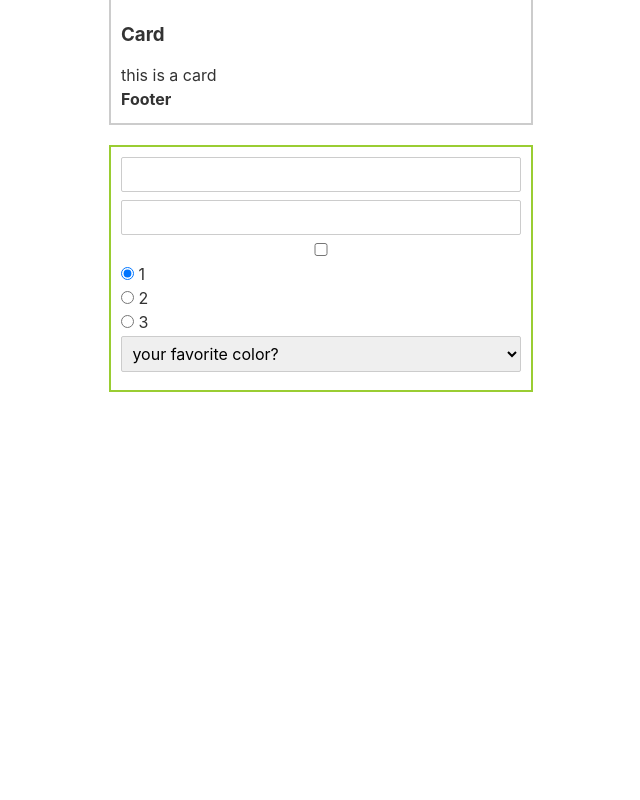
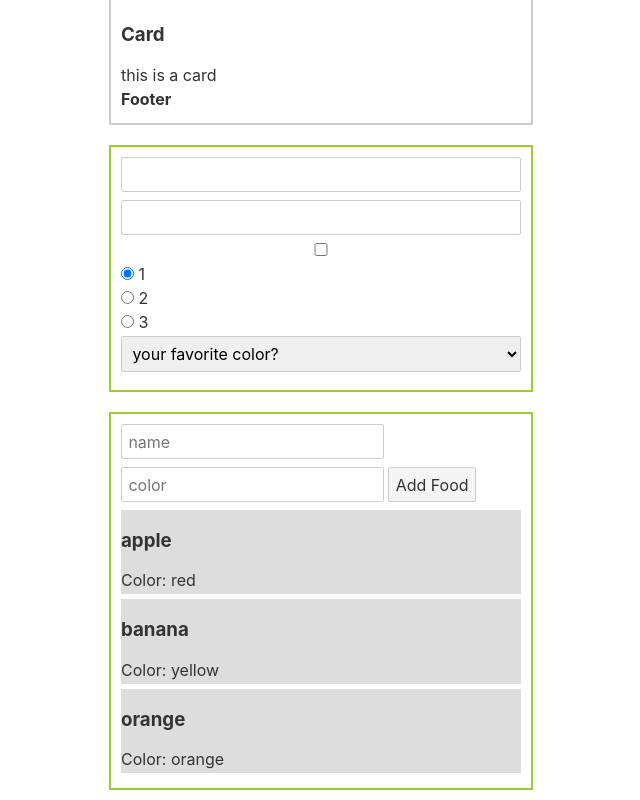
Before and after one commit to gloriading/svelte_tutorial, a Svelte app: page / in a window 1280 px wide. Shown: the part 694-1494 px from the top of the page, without its empty margins (319-959 px from the left). Before the commit the page ends 1096 px from the top, so only its background shows below. Built offline with nearby package versions, Linux system fonts and the light colour scheme.

Commit message:
Event dispatcher

```diff
--- a/src/App.svelte
+++ b/src/App.svelte
@@ -2,6 +2,7 @@
   import Announcement from './components/Announcement.svelte';
   import Button from './components/Button.svelte';
   import Card from './components/Card.svelte';
+  import Form from './components/Form.svelte';
 
   let firstName = '';
   let lastName = '';
@@ -36,6 +37,17 @@
     { id: 1, text: 'your favorite color?' },
     { id: 2, text: 'your favorite fruit?' },
   ];
+
+  // form
+  let foods = [
+    { name: 'apple', color: 'red', id: 1 },
+    { name: 'banana', color: 'yellow', id: 2 },
+    { name: 'orange', color: 'orange', id: 3 },
+  ];
+
+  const addFood = (e) => {
+    foods = [...foods, e.detail];
+  };
 </script>
 
 <Announcement />
@@ -102,6 +114,16 @@
       {/each}
     </select>
   </div>
+
+  <div class="foods">
+    <Form on:addFood={addFood} />
+    {#each foods as food (food.id)}
+      <div class="fooditem">
+        <h3>{food.name}</h3>
+        <p>Color: {food.color}</p>
+      </div>
+    {/each}
+  </div>
 </main>
 
 <style>
@@ -127,7 +149,8 @@
     border: 1px solid rgba(0, 0, 0, 0.2);
     width: 400px;
   }
-  .inputTypes {
+  .inputTypes,
+  .foods {
     width: 400px;
     padding: 10px;
 
@@ -136,4 +159,8 @@
     display: flex;
     flex-direction: column;
   }
+  .fooditem {
+    background-color: #ddd;
+    margin-bottom: 5px;
+  }
 </style>
--- /dev/null
+++ b/src/components/Form.svelte
@@ -0,0 +1,26 @@
+<script>
+  import { createEventDispatcher } from 'svelte';
+  const dispatch = createEventDispatcher();
+
+  let name;
+  let color;
+  const handleSubmit = () => {
+    const food = {
+      name,
+      color,
+      id: Math.random(),
+    };
+
+    dispatch('addFood', food);
+    name = '';
+    color = '';
+  };
+</script>
+
+<form on:submit|preventDefault={handleSubmit}>
+  <input type="text" placeholder="name" bind:value={name} />
+  <input type="text" placeholder="color" bind:value={color} />
+  <button>Add Food</button>
+</form>
+
+<style></style>
```
